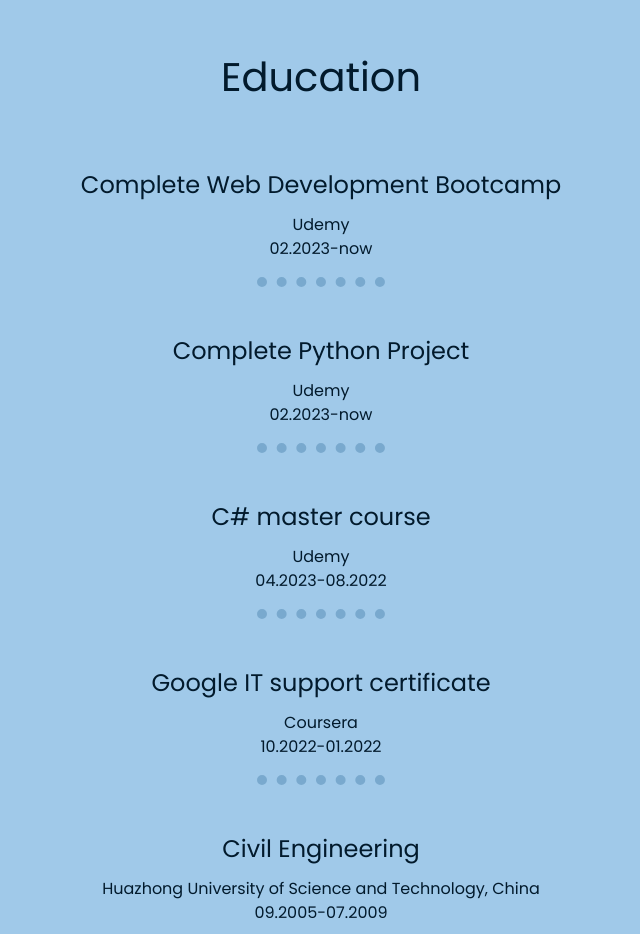
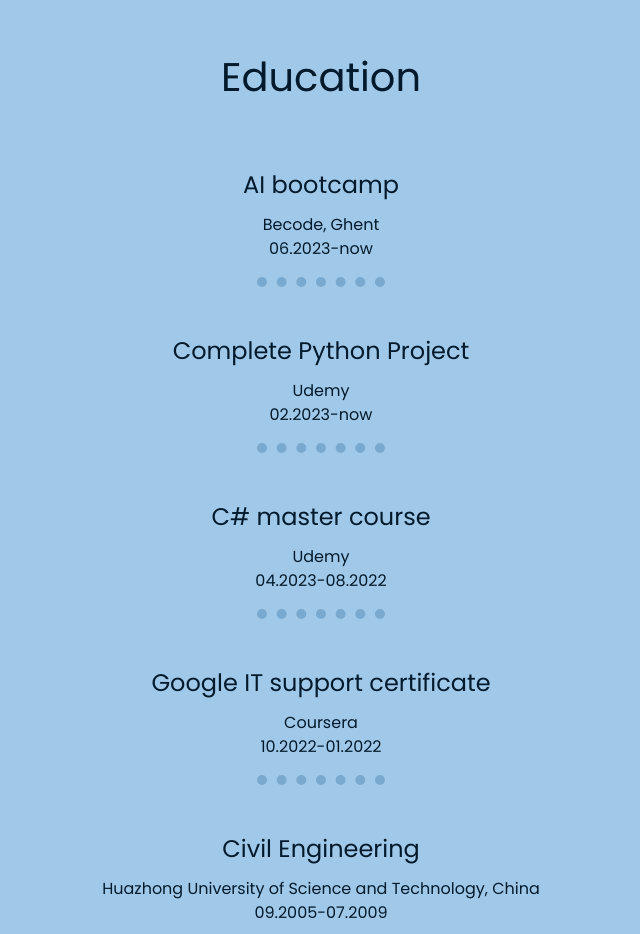
Before and after one commit to Spike815/CV, a plain HTML site: page index.html in a window 1280 px wide. Shown: the part 1960-2894 px from the top of the page, without its empty margins (319-959 px from the left). Drawn offline with nearby package versions, Linux system fonts and the light colour scheme.

Commit message:
update education

```diff
--- a/index.html
+++ b/index.html
@@ -153,13 +153,13 @@
             </div>
             <div class="education_data">
                 <div class="education_title">
-                    Complete Web Development Bootcamp
+                    AI bootcamp
                 </div>
                 <div class="education_detail">
-                    Udemy
+                    Becode, Ghent
                 </div>
                 <div class="education_time">
-                    02.2023-now
+                    06.2023-now
                 </div>
             </div>
             <hr>
```
